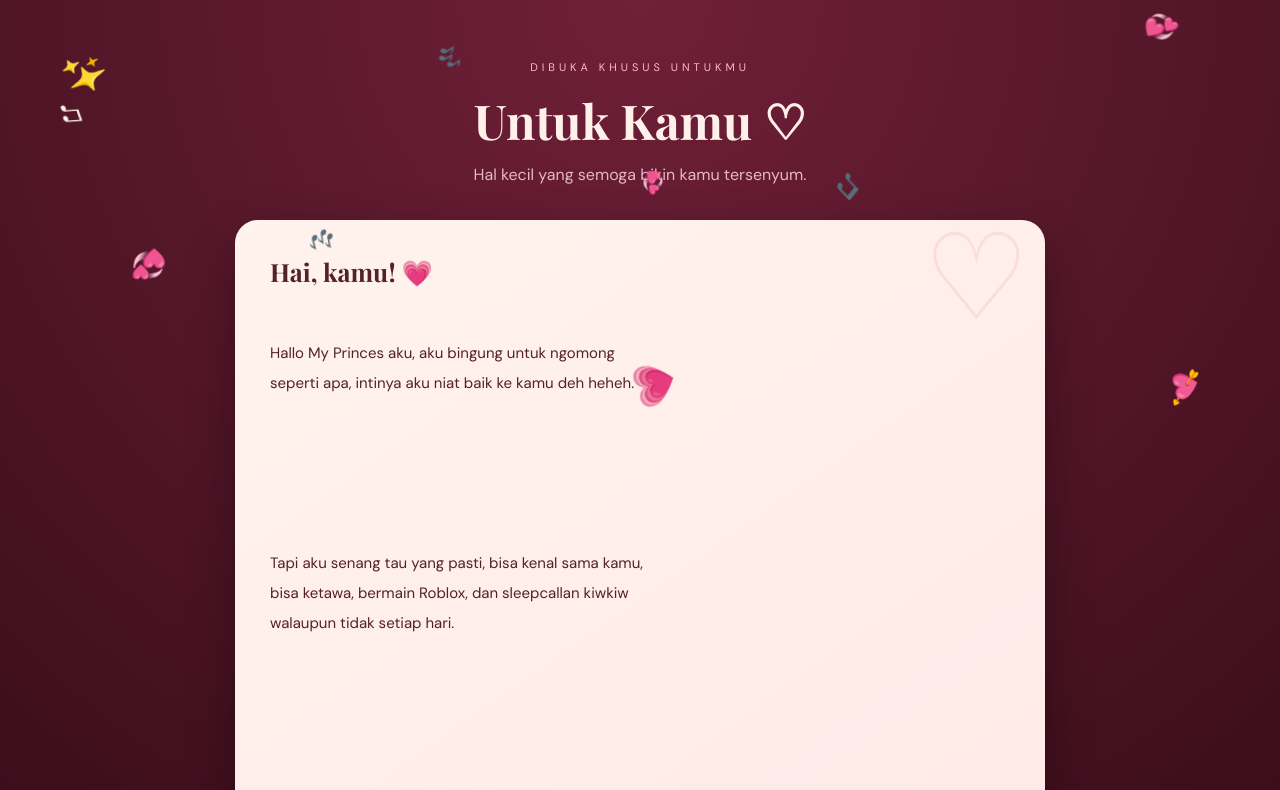
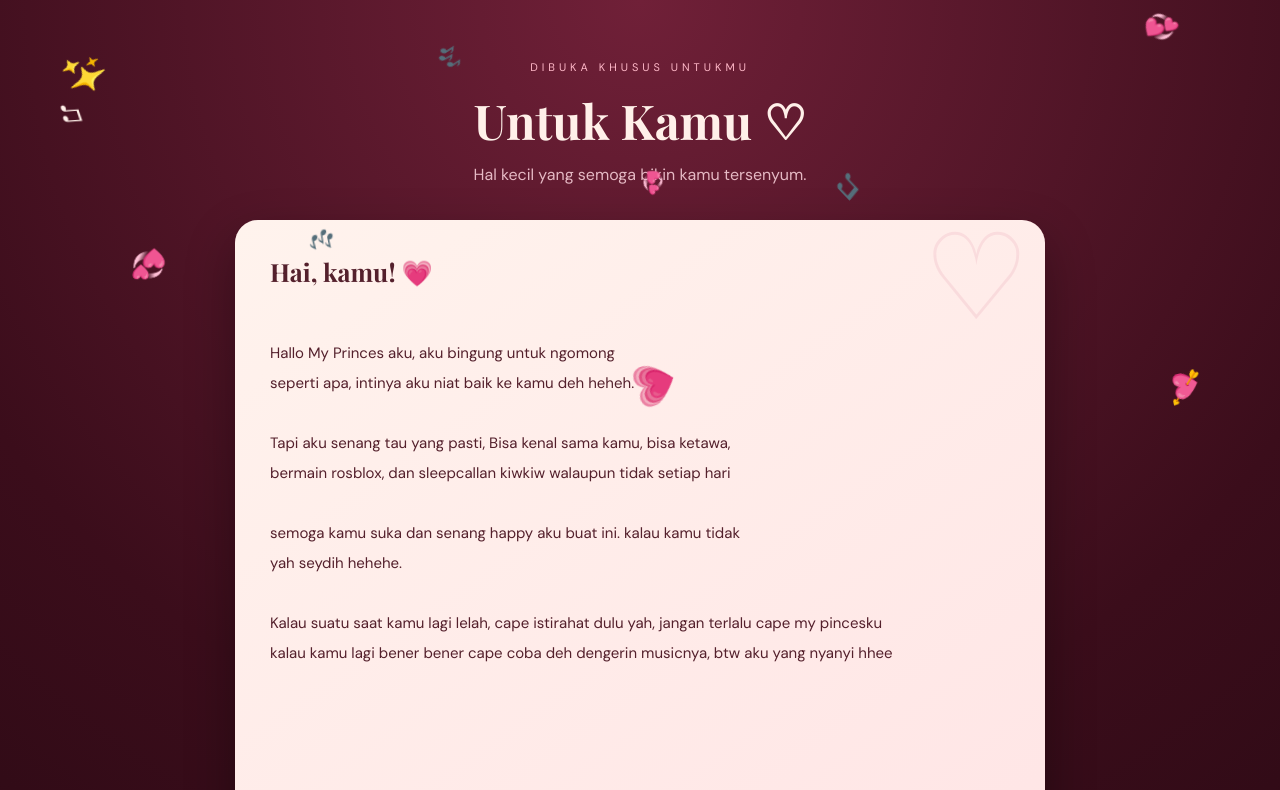
Before and after one commit to andre92-cell/MY-PRINCES, a plain HTML site: page index.html in a window 1280 px wide. Both pictures are taken after a click on the button "❤️". Shown: the top 790 px of the page. Drawn offline with nearby package versions, Linux system fonts and the light colour scheme.

Commit message:
Update index.html

```diff
--- a/index.html
+++ b/index.html
@@ -45,29 +45,16 @@
         Hallo My Princes aku, aku bingung untuk ngomong
         seperti apa, intinya aku niat baik ke kamu deh heheh.
 
-        <br><br>
+        Tapi aku senang tau yang pasti, Bisa kenal sama kamu, bisa ketawa,
+        bermain rosblox, dan sleepcallan kiwkiw walaupun tidak setiap hari
 
-        Tapi aku senang tau yang pasti, bisa kenal sama kamu,
-        bisa ketawa, bermain Roblox, dan sleepcallan kiwkiw
-        walaupun tidak setiap hari.
+        semoga kamu suka dan senang happy aku buat ini. kalau kamu tidak
+        yah seydih hehehe.
+
+        Kalau suatu saat kamu lagi lelah, cape istirahat dulu yah, jangan terlalu cape my pincesku
+        kalau kamu lagi bener bener cape coba deh dengerin musicnya, btw aku yang nyanyi hhee
 
         <br><br>
-
-        Semoga kamu suka dan senang happy aku buat ini.
-        Kalau kamu tidak yah seydih hehehe.
-
-        <br><br>
-
-        Kalau suatu saat kamu lagi lelah, cape istirahat dulu yah,
-        jangan terlalu cape my princesku.
-
-        <br><br>
-
-        Kalau kamu lagi bener-bener cape coba deh dengerin
-        musicnya, btw aku yang nyanyi hhee.
-
-        <br><br>
-
         <strong>With Love,</strong>
         <br>
         Seseorang yang selalu mendoakanmu ♡
@@ -85,7 +72,6 @@
 
       <button id="musicButton" type="button">▶</button>
 
-      <!-- MUSIK TIDAK AUTOPLAY -->
       <audio id="backgroundMusic" loop preload="auto">
         <source src="music.mp3" type="audio/mpeg">
       </audio>
```
